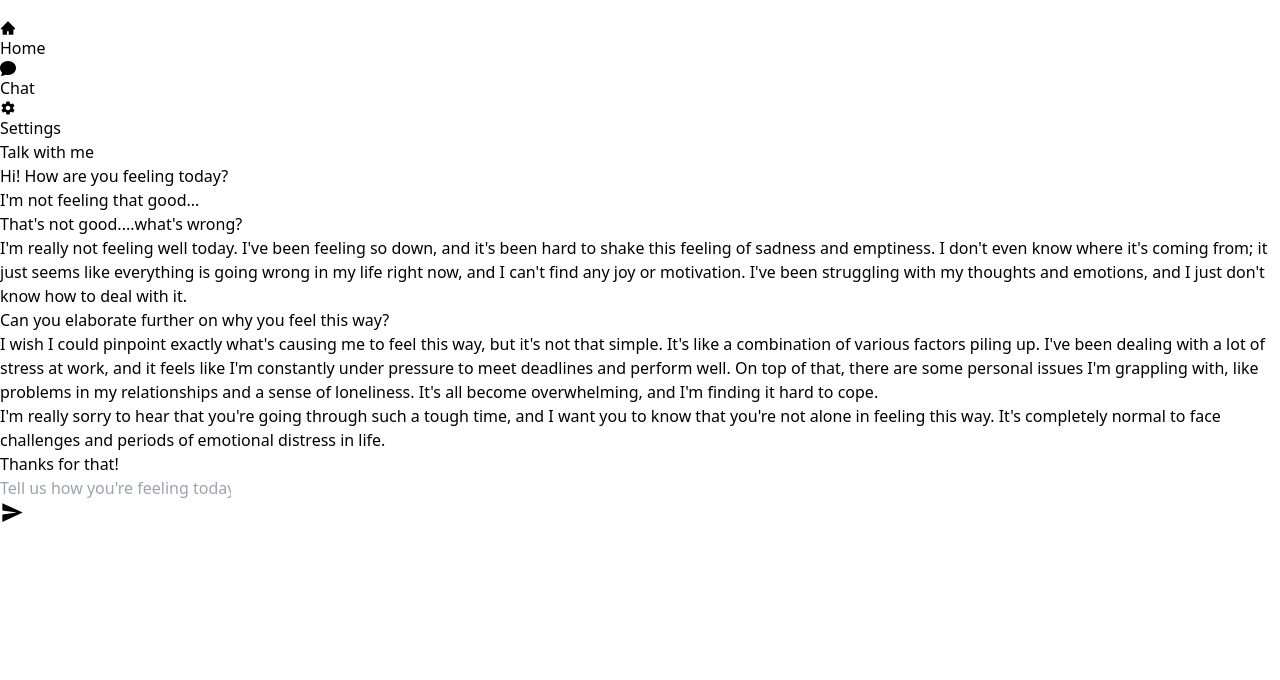
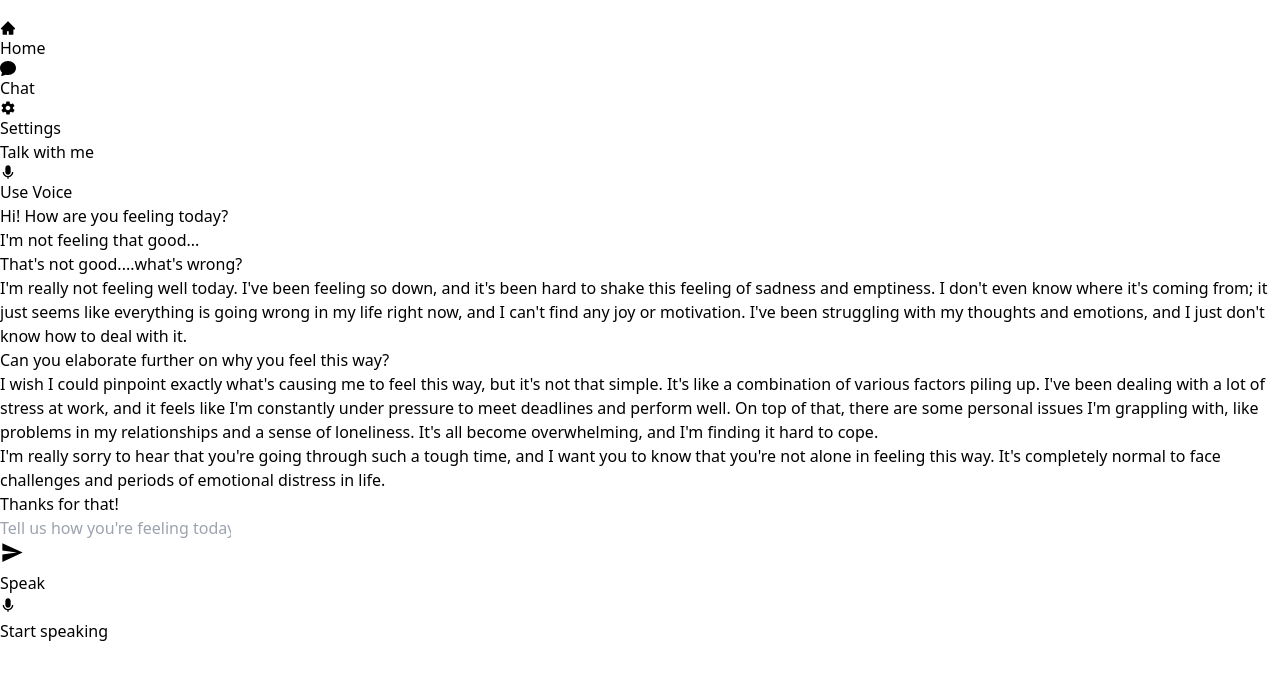
Before and after one commit to noelg-cj/MindMate, a React (Vite) app in the folder frontend/: page / in a window 1280 px wide. Shown: the top 680 px of the page. Built offline with nearby package versions, Linux system fonts and the light colour scheme.

Commit message:
Speech button added

```diff
--- a/frontend/src/components/TextInput.jsx
+++ b/frontend/src/components/TextInput.jsx
@@ -5,7 +5,7 @@ const TextInput = () => {
   return (
     <form className='bg-[#E3E7ED] border-2 border-[#B3CDEE] rounded-md'>
        <label className='flex'>
-            <input type='text' name='Chat' placeholder="Tell us how you're feeling today!" className='bg-[#E3E7ED] p-5 w-full focus:outline-[#5E9FF2] rounded-md' />
+            <input type='text' name='Chat' autoComplete='off' placeholder="Tell us how you're feeling today!" className='bg-[#E3E7ED] p-5 w-full focus:outline-[#5E9FF2] rounded-md' />
             <div className='p-2'>
                 <button className='w-14 h-14 bg-[#0460D9] text-slate-50 flex justify-center items-center rounded-md'>
                     <IoMdSend size={25} />
--- /dev/null
+++ b/frontend/src/components/VoiceInput.jsx
@@ -0,0 +1,20 @@
+import React from 'react'
+import { BiSolidMicrophone } from 'react-icons/bi';
+
+const VoiceInput = () => {
+  return (
+    <div className='w-full bg-[#94BDF1] h-full'>
+        <p className='text-4xl font-semibold text-center pt-9'>Speak</p>
+        <div className='text-8xl flex flex-col items-center mt-20'>
+            <div className='h-56'>
+                <button className='bg-[#327AD9] w-44 h-44 hover:w-48 hover:h-48 transition-all flex items-center justify-center rounded-full'>
+                    <BiSolidMicrophone />
+                </button>
+            </div>
+            <p className='text-2xl mt-3'>Start speaking</p>
+        </div>
+    </div>
+  )
+}
+
+export default VoiceInput
--- a/frontend/src/pages/Chat.jsx
+++ b/frontend/src/pages/Chat.jsx
@@ -1,16 +1,28 @@
-import React from 'react'
+import React from 'react';
+import {useState} from 'react'
 import BotMessage from '../components/BotMessage';
 import UserMessage from '../components/userMessage';
 import TextInput from '../components/TextInput';
 
+import { BiSolidMicrophone } from 'react-icons/bi';
+import VoiceInput from '../components/voiceInput';
+
 const Chat = () => {
+    const [isVoiceActivated, useVoice] = useState(false);
   return (
-    <div className='w-full flex flex-col justify-between'>
-        <div>
+    <div className='w-full flex justify-between'>
+        <div className={`${isVoiceActivated ? 'w-7/12' : 'w-full'}`}>
             <div className='w-full h-16 bg-slate-300 flex items-center p-5 shadow-lg' >
                 <p className='text-xl font-semibold'>
                     Talk with me
                 </p>
+                <button className='flex items-center gap-2 bg-[#5E9FF2] hover:bg-[#327AD9] p-3 rounded-md mx-12' onClick={() => {
+                    if (isVoiceActivated) useVoice(false);
+                    else useVoice(true);
+                }}>
+                    <BiSolidMicrophone />
+                    Use Voice
+                </button>
             </div>
             <div className='h-[90vh] overflow-scroll'>
                 <BotMessage message={"Hi! How are you feeling today?"} />
@@ -22,9 +34,12 @@ const Chat = () => {
                 <BotMessage message={"I'm really sorry to hear that you're going through such a tough time, and I want you to know that you're not alone in feeling this way. It's completely normal to face challenges and periods of emotional distress in life."} />
                 <UserMessage message={"Thanks for that!"} />
             </div>
+            <div className='p-5 fixed w-10/12 bottom-1'>
+                <TextInput />
+            </div>
         </div>
-        <div className='p-5 fixed w-10/12 bottom-1'>
-            <TextInput />
+        <div className={`${isVoiceActivated ? 'w-5/12' : 'hidden'}`}>
+            <VoiceInput />
         </div>
     </div>
   )
```
